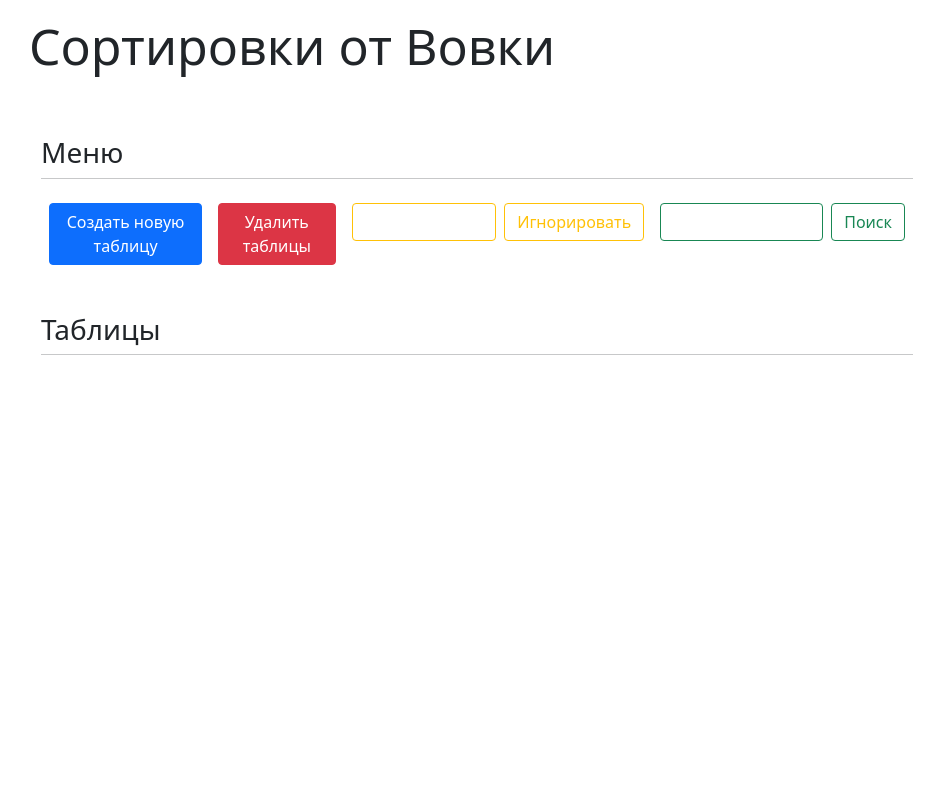
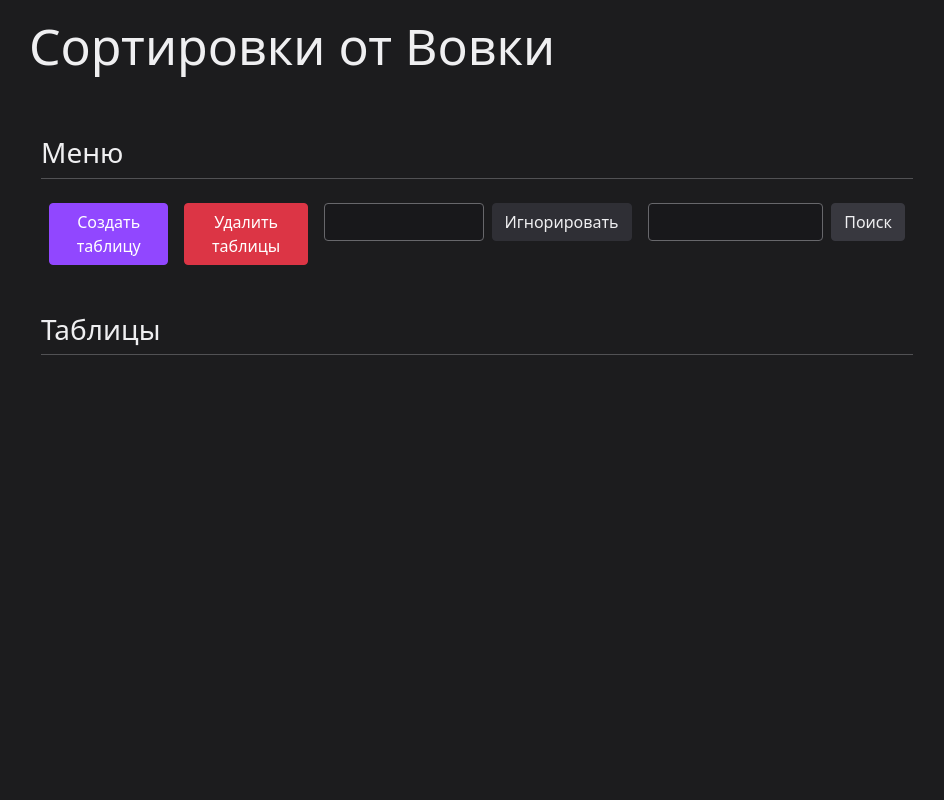
Before and after one commit to DalLidas/RPS_PROJECT, a FastAPI app: template sql_app/templates/home.html in a window 1280 px wide. Shown: the whole page, without its empty margins (163-1107 px from the left). Run offline with FastAPI, Linux system fonts and the light colour scheme; the template is opened without the code that fills it, so the values that code supplies are empty.

Commit message:
Твич визуал

```diff
--- a/sql_app/static/css/style.css
+++ b/sql_app/static/css/style.css
@@ -7,6 +7,8 @@ body{
     width: 100%;
     margin: 0;
     padding: 0;
+    background: #1C1C1E;
+    color: #EFEFF1;
 
     background-size: cover;
     display: flex;
@@ -23,6 +25,93 @@ body{
     width: 70%;
 }
 
+.btn-primary{
+    background-color: #9147FF;
+    border-color: #9147FF;
+}
+
+.btn-primary:hover {
+    background-color: #9569FF;
+    border-color: #9569FF;
+}
+
+.btn-check:active+.btn-primary, .btn-check:checked+.btn-primary, .btn-primary.active, .btn-primary:active, .show>.btn-primary.dropdown-toggle {
+    background-color: #9569FF;
+    border-color: #9569FF;
+}
+
+.btn-check:focus+.btn-primary, .btn-primary:focus {
+    background-color: #9569FF;
+    border-color: #9569FF;
+    box-shadow: 0 0 0 0.25rem rgba(104,38,203,.5);
+}
+
+.form-control {
+    background-color: #18181b;
+    color: #efeff1;
+    border-color: #67676b;
+}
+
+.border-warning {
+    border-color: #67676b!important;
+}
+
+.form-control:focus {
+    color: #efeff1;
+    background-color: #26262c;
+    border-color: #67676b;
+    outline: 0;
+    box-shadow: 0 0 0 0.25rem rgba(145,71,255,.5);
+}
+
+.border-success {
+    border-color: #67676b!important;
+}
+
+.btn-outline-warning {
+    color: #efeff1;
+    background-color: #2f2f35;
+    border-color: #2f2f35;
+}
+
+.btn-check:focus+.btn-outline-warning, .btn-outline-warning:focus {
+    box-shadow: 0 0 0 0.25rem rgba(104,38,203,.5);
+}
+
+.btn-outline-warning:hover {
+    color: #efeff1;
+    background-color: #9569FF;
+    border-color: #9569FF;
+}
+
+.btn-check:active+.btn-outline-warning, .btn-check:checked+.btn-outline-warning, .btn-outline-warning.active, .btn-outline-warning.dropdown-toggle.show, .btn-outline-warning:active {
+    color: #efeff1;
+    background-color: #9147FF;
+    border-color: #9147FF;
+}
+
+.btn-outline-success {
+    color: #efeff1;
+    background-color: #38383f;
+    border-color: #38383f;
+}
+
+.btn-outline-success:hover {
+    color: #efeff1;
+    background-color: #9569FF;
+    border-color: #9569FF;
+}
+
+.btn-check:active+.btn-outline-success, .btn-check:checked+.btn-outline-success, .btn-outline-success.active, .btn-outline-success.dropdown-toggle.show, .btn-outline-success:active {
+    color: #efeff1;
+    background-color: #9147FF;
+    border-color: #9147FF;
+}
+
+.btn-check:focus+.btn-outline-success, .btn-outline-success:focus {
+    box-shadow: 0 0 0 0.25rem rgba(104,38,203,.5);
+}
+
 hr{
     margin-top: 5px;
 }
--- a/sql_app/templates/home.html
+++ b/sql_app/templates/home.html
@@ -30,13 +30,13 @@
             <div class="d-flex bd-highlight">
                 <!-- Блок Создания таблиц -->
                 <div class="p-2 flex-fill bd-highlight">
-                    <button type="button" class="btn btn-primary" data-bs-toggle="modal" data-bs-target="#ModalCreator">Создать новую таблицу</button>
+                    <button type="button" class="btn btn-primary" data-bs-toggle="modal" data-bs-target="#ModalCreator">Создать таблицу</button>
 
                     <div class="modal fade" id="ModalCreator" tabindex="-1" aria-labelledby="exampleModalLabel" aria-hidden="true">
                       <div class="modal-dialog">
                         <div class="modal-content">
                           <div class="modal-header">
-                            <h5 class="modal-title" id="ModalCreatorLabel">Создание новой таблицы</h5>
+                            <h5 class="modal-title" id="ModalCreatorLabel">Создание таблицы</h5>
                           </div>
                           <div class="modal-body">
                             <div class="mb-3">
```
